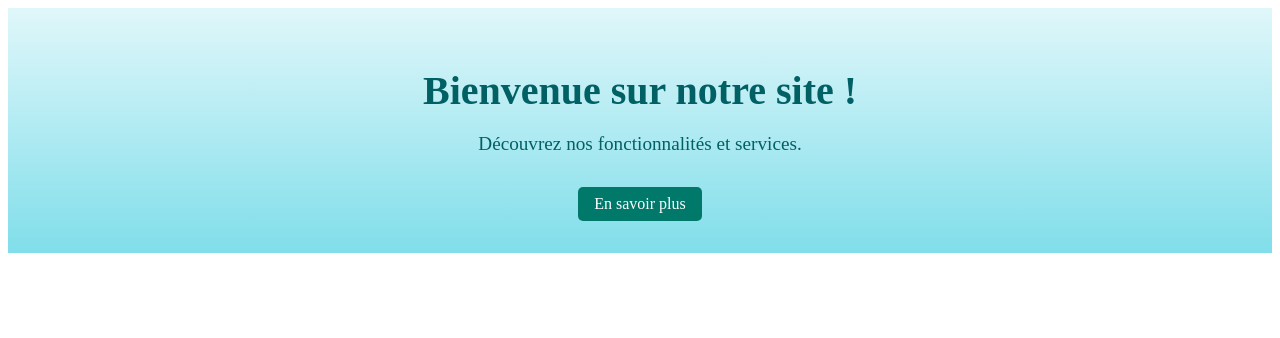
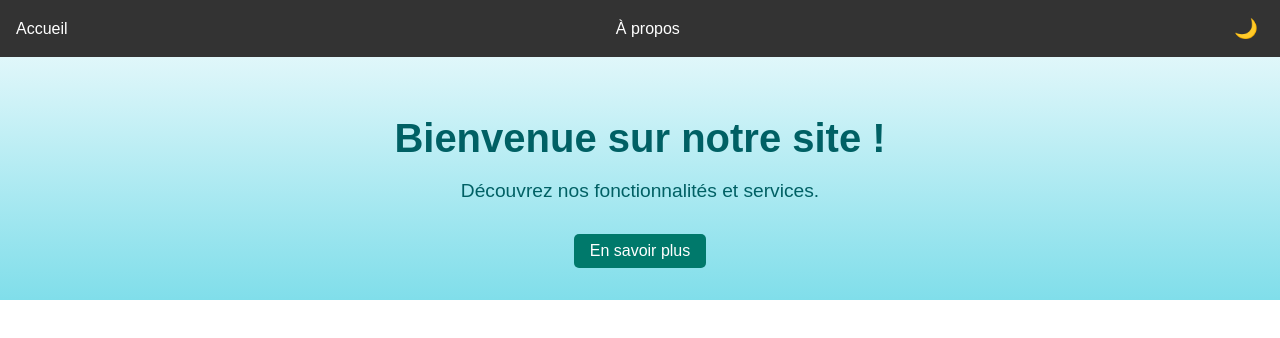
Before and after one commit to mickaellherminez/404, a Nuxt app: page / in a window 1280 px wide. Shown: the top 338 px of the page. Built offline with nearby package versions, Linux system fonts and the light colour scheme.

Commit message:
First commit

```diff
--- a/app.vue
+++ b/app.vue
@@ -1,20 +1,12 @@
 <template>
-  <div>
-    <NuxtLayout>
-      <NuxtPage />
-    </NuxtLayout>
-  </div>
+  <NuxtLayout>
+    <NuxtPage />
+  </NuxtLayout>
 </template>
 
-<script setup>
-import { useRouter } from 'vue-router'
-
-const router = useRouter()
-
-router.onError((error, to) => {
-  if (error.message.includes('Failed to fetch dynamically imported module') || error.message.includes('Chunkload failed')) {
-    // Rediriger vers la page 404 en cas d'erreur de chargement
-    router.push('/404')
-  }
-})
-</script>
+<style>
+body {
+  margin: 0;
+  font-family: Arial, sans-serif;
+}
+</style>
--- /dev/null
+++ b/components/SuperToolbar.vue
@@ -0,0 +1,61 @@
+<template>
+  <nav class="super-toolbar">
+    <NuxtLink to="/" class="toolbar-item">Accueil</NuxtLink>
+    <NuxtLink to="/about" class="toolbar-item">À propos</NuxtLink>
+    <!-- Ajoutez d'autres liens selon vos besoins -->
+    <div class="toolbar-right">
+      <button @click="toggleTheme" class="theme-toggle">
+        {{ isDarkTheme ? '☀️' : '🌙' }}
+      </button>
+    </div>
+  </nav>
+</template>
+
+<script setup>
+import { ref } from 'vue'
+
+const isDarkTheme = ref(false)
+
+const toggleTheme = () => {
+  isDarkTheme.value = !isDarkTheme.value
+  // Ici, vous pouvez ajouter la logique pour changer le thème de l'application
+}
+</script>
+
+<style scoped>
+.super-toolbar {
+  display: flex;
+  justify-content: space-between;
+  align-items: center;
+  background-color: #333;
+  color: white;
+  padding: 1rem;
+  position: sticky;
+  top: 0;
+  z-index: 1000;
+}
+
+.toolbar-item {
+  color: white;
+  text-decoration: none;
+  margin-right: 1rem;
+  transition: color 0.3s ease;
+}
+
+.toolbar-item:hover {
+  color: #00dc82;
+}
+
+.toolbar-right {
+  display: flex;
+  align-items: center;
+}
+
+.theme-toggle {
+  background: none;
+  border: none;
+  color: white;
+  font-size: 1.2rem;
+  cursor: pointer;
+}
+</style>
--- /dev/null
+++ b/layouts/default.vue
@@ -0,0 +1,10 @@
+<template>
+  <div>
+    <SuperToolbar />
+    <slot />
+  </div>
+</template>
+
+<script setup>
+import SuperToolbar from '~/components/SuperToolbar.vue'
+</script>
--- a/nuxt.config.ts
+++ b/nuxt.config.ts
@@ -4,5 +4,6 @@ export default defineNuxtConfig({
   ssr: true, // Active le rendu côté serveur
   target: 'server', // Utilisez 'server' pour SSR
   compatibilityDate: '2024-04-03',
-  devtools: { enabled: true }
+  devtools: { enabled: true },
+  components: true,
 })
```
